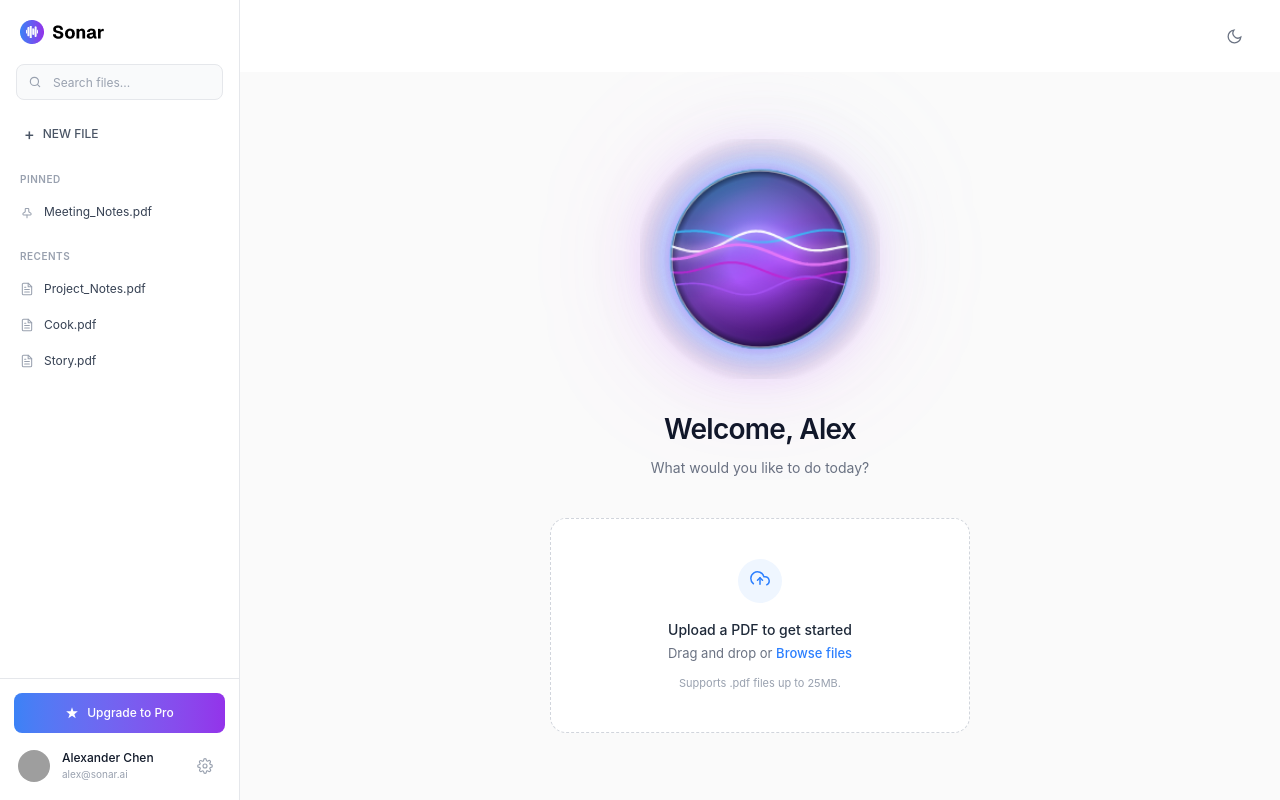
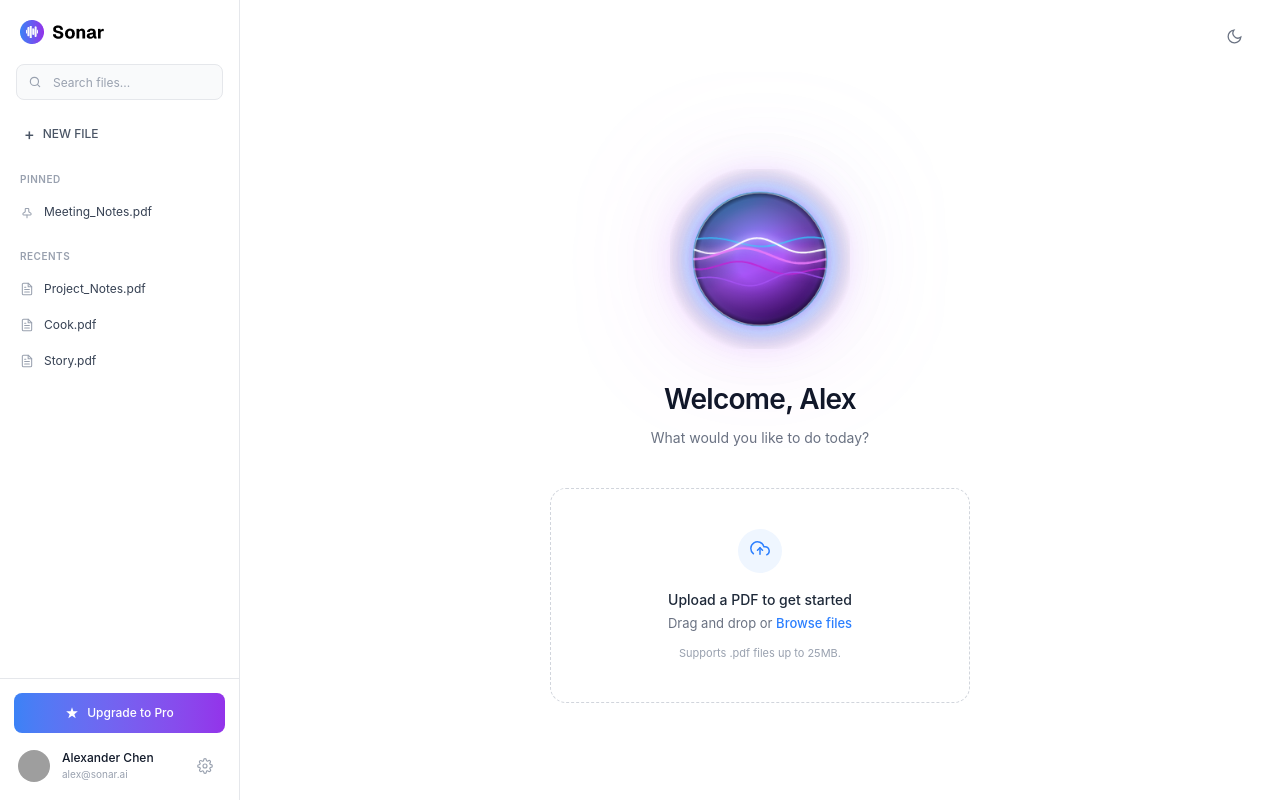
Before and after one commit to Emma-306/sonar-frontend, a React app: page /dashboard in a window 1280 px wide. Built offline with nearby package versions, Linux system fonts and the light colour scheme; grey boxes are pictures that could not be loaded; the HTML template or start-up script is replaced by a standard one.

Commit message:
updates on the orb

```diff
--- a/src/components/SonarOrb.jsx
+++ b/src/components/SonarOrb.jsx
@@ -15,8 +15,6 @@ const SonarOrb = ({ isPlaying = false }) => {
     let animationFrameId;
     let time = 0;
 
-    // Base drawing size.
-    // CSS controls the actual displayed size.
     const width = 220;
     const height = 220;
 
@@ -31,7 +29,6 @@ const SonarOrb = ({ isPlaying = false }) => {
     const centerX = width / 2;
     const centerY = height / 2;
 
-    // Sphere radius
     const radius = 82;
 
     const render = () => {
@@ -338,11 +335,11 @@ const SonarOrb = ({ isPlaying = false }) => {
           to-cyan-400/30
           blur-3xl
 
-          h-[75%]
-          w-[75%]
+          h-[70%]
+          w-[70%]
 
-          sm:h-[80%]
-          sm:w-[80%]
+          sm:h-[75%]
+          sm:w-[75%]
 
           ${isPlaying ? "animate-pulse" : ""}
         `}
@@ -355,19 +352,19 @@ const SonarOrb = ({ isPlaying = false }) => {
           relative
           z-10
           h-auto
-          w-[150px]
+          w-[110px]
           max-w-full
-          drop-shadow-[0_0_25px_rgba(168,85,247,0.5)]
+          drop-shadow-[0_0_20px_rgba(168,85,247,0.5)]
 
-          xs:w-[165px]
+          xs:w-[120px]
 
-          sm:w-[180px]
+          sm:w-[135px]
 
-          md:w-[200px]
+          md:w-[150px]
 
-          lg:w-[220px]
+          lg:w-[165px]
 
-          xl:w-[240px]
+          xl:w-[180px]
         "
         style={{
           aspectRatio: "1 / 1",
--- a/src/layouts/DashboardLayout.jsx
+++ b/src/layouts/DashboardLayout.jsx
@@ -181,7 +181,7 @@ const DashboardLayout = () => {
             flex-1
             overflow-x-hidden
             overflow-y-auto
-            bg-[#fafafa]
+            bg-white
 
             dark:bg-black
           "
```
